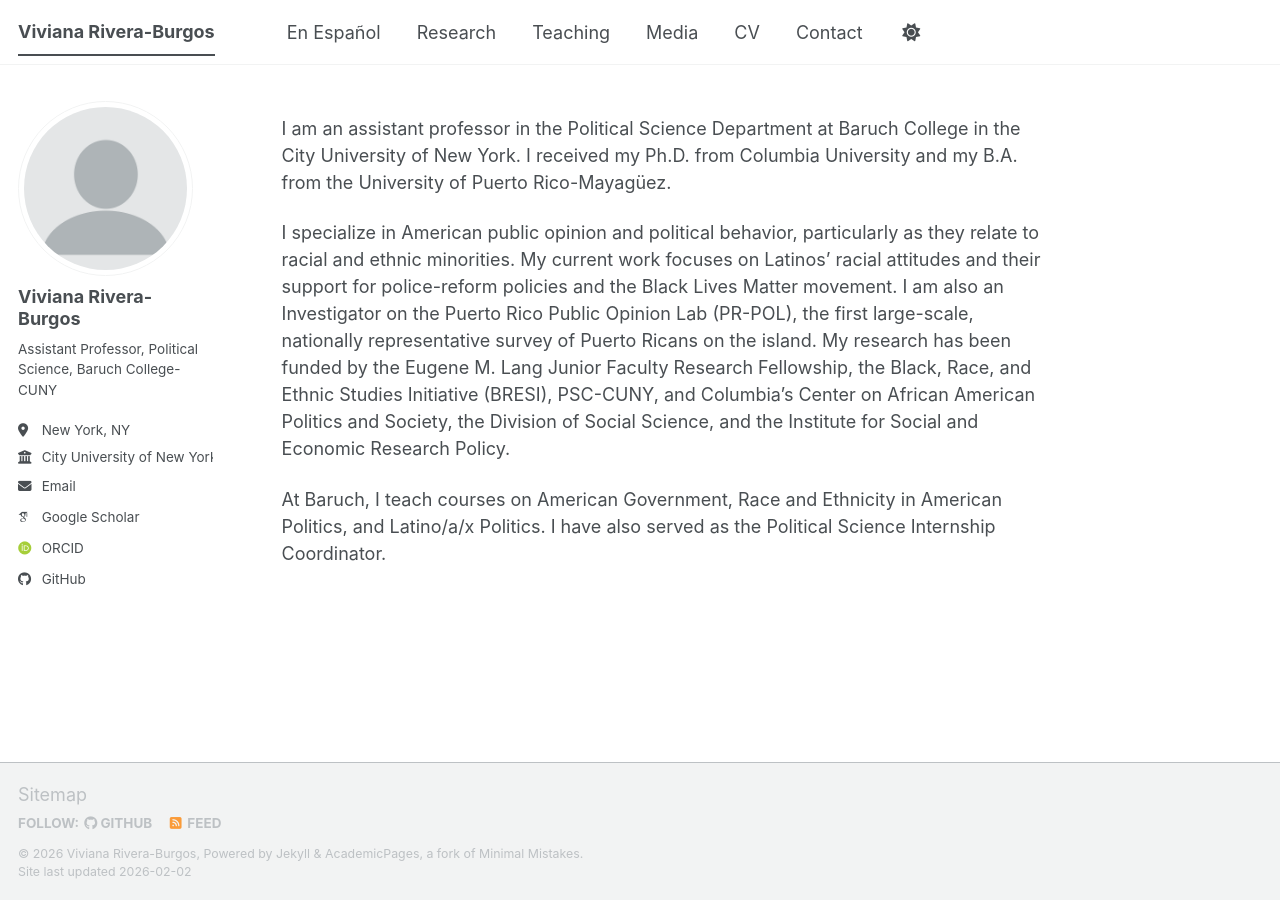
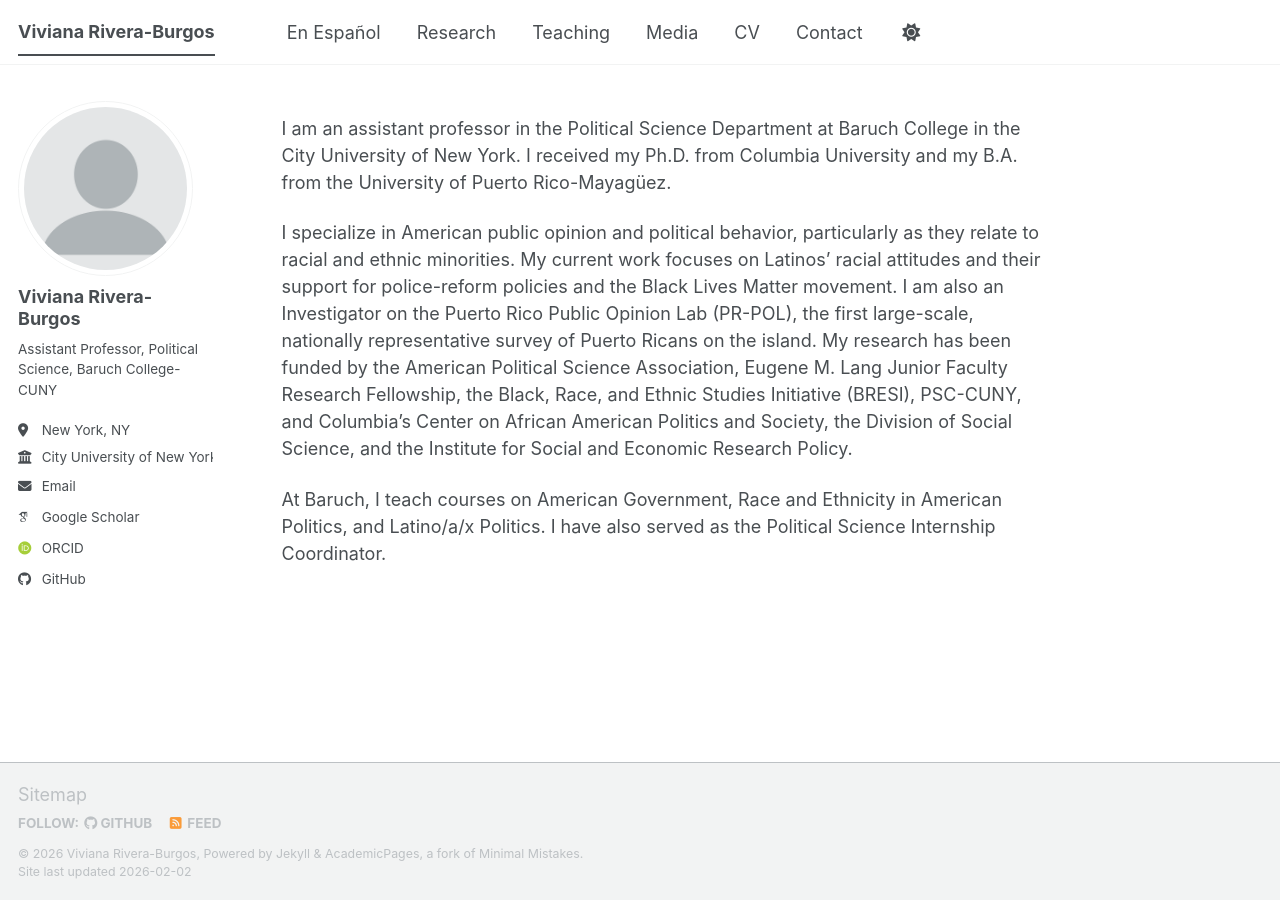
Before and after one commit to vivi-rivera/vivi-rivera.github.io, a Jekyll site: the page built from _pages/about.md, in a window 1280 px wide. Built offline with Jekyll 4.4.1, drawn with Linux system fonts in a browser that asks for light colours; some web fonts are replaced; a script bundle is joined from its source files by our own code; library files that are not in the unit come from our copies.

Commit message:
Update about.md

```diff
--- a/_pages/about.md
+++ b/_pages/about.md
@@ -9,6 +9,6 @@ redirect_from:
 
 I am an assistant professor in the Political Science Department at Baruch College in the City University of New York. I received my Ph.D. from Columbia University and my B.A. from the University of Puerto Rico-Mayagüez.
 
-I specialize in American public opinion and political behavior, particularly as they relate to racial and ethnic minorities. My current work focuses on Latinos' racial attitudes and their support for police-reform policies and the Black Lives Matter movement. I am also an Investigator on the Puerto Rico Public Opinion Lab (PR-POL), the first large-scale, nationally representative survey of Puerto Ricans on the island. My research has been funded by the Eugene M. Lang Junior Faculty Research Fellowship, the Black, Race, and Ethnic Studies Initiative (BRESI), PSC-CUNY, and Columbia's Center on African American Politics and Society, the Division of Social Science, and the Institute for Social and Economic Research Policy.
+I specialize in American public opinion and political behavior, particularly as they relate to racial and ethnic minorities. My current work focuses on Latinos' racial attitudes and their support for police-reform policies and the Black Lives Matter movement. I am also an Investigator on the Puerto Rico Public Opinion Lab (PR-POL), the first large-scale, nationally representative survey of Puerto Ricans on the island. My research has been funded by the American Political Science Association, Eugene M. Lang Junior Faculty Research Fellowship, the Black, Race, and Ethnic Studies Initiative (BRESI), PSC-CUNY, and Columbia's Center on African American Politics and Society, the Division of Social Science, and the Institute for Social and Economic Research Policy.
 
 At Baruch, I teach courses on American Government, Race and Ethnicity in American Politics, and Latino/a/x Politics. I have also served as the Political Science Internship Coordinator.
```
